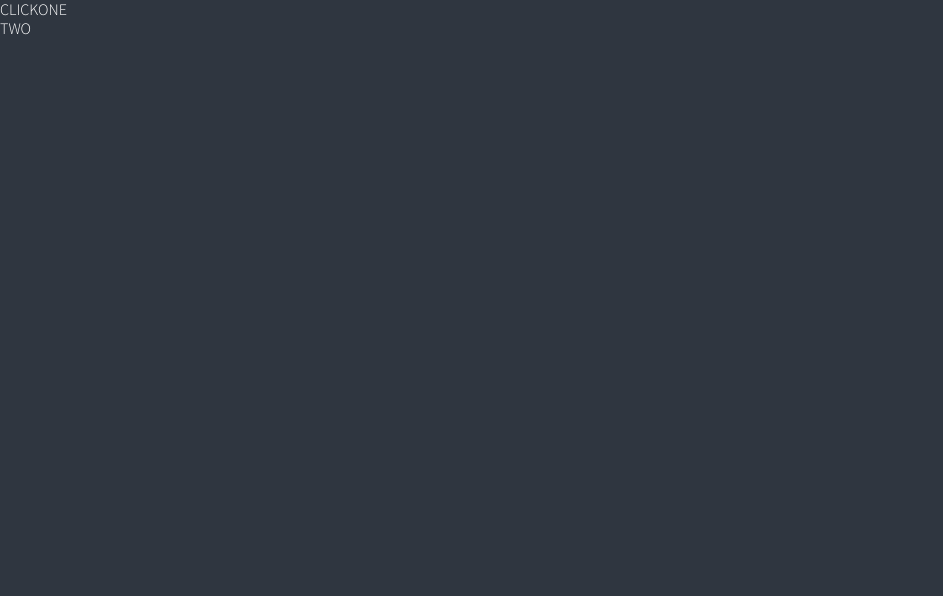
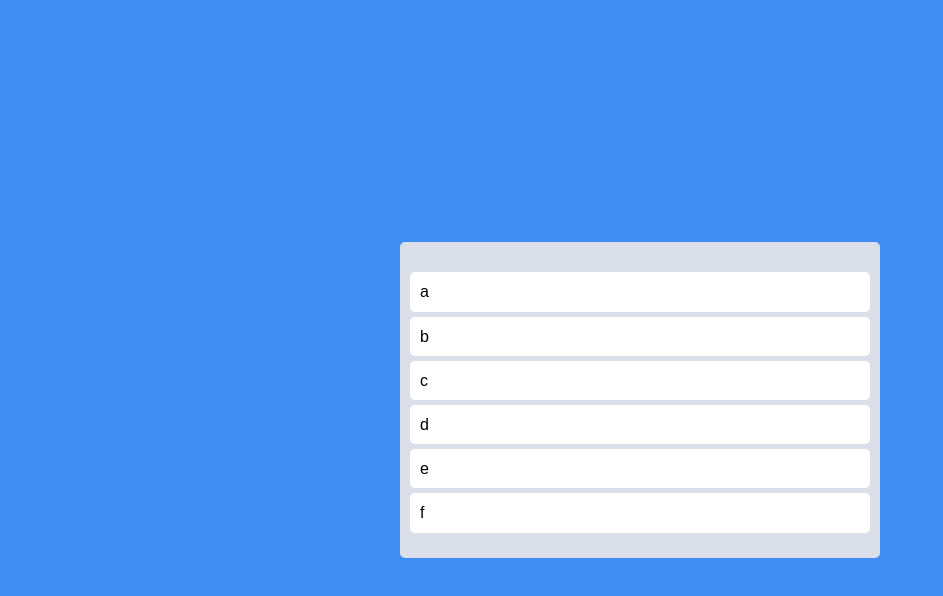
Before and after one commit to nakusha/trello_clone, a React (Create React App) app: page / in a window 1280 px wide. Shown: the top 596 px of the page, without its empty margins (0-943 px from the left). Built offline with nearby package versions, Linux system fonts and the light colour scheme.

Commit message:
DND list

```diff
--- a/src/App.tsx
+++ b/src/App.tsx
@@ -1,37 +1,67 @@
 import { DragDropContext, Draggable, Droppable } from "react-beautiful-dnd";
-// import { hourSelector, minuteState } from "./atoms";
+import styled from "styled-components";
+
+const Wrapper = styled.div`
+  display: flex;
+  max-width: 480px;
+  width: 100%;
+  margin: 0 auto;
+  justify-content: center;
+  align-items: center;
+  height: 100vh;
+`;
+
+const Boards = styled.div`
+  display: grid;
+  width: 100%;
+  grid-template-columns: repeat(1, 1fr);
+`;
+
+const Board = styled.div`
+  padding: 20px 10px;
+  padding-top: 30px;
+  background-color: ${(props) => props.theme.boardColor};
+  border-radius: 5px;
+  min-height: 200px;
+`;
+
+const Card = styled.div`
+  border-radius: 5px;
+  padding: 10px 10px;
+  background-color: ${(props) => props.theme.cardColor};
+  margin-bottom: 5px;
+`;
+
+const toDos = ["a", "b", "c", "d", "e", "f"];
 
 const App = () => {
   const onDragEnd = () => {};
   return (
     <DragDropContext onDragEnd={onDragEnd}>
-      <div>
+      <Wrapper>
+        <Boards>
           <Droppable droppableId="one">
             {(provider) => (
-            <ul ref={provider.innerRef} {...provider.droppableProps}>
-              <Draggable draggableId="first" index={0}>
+              <Board ref={provider.innerRef} {...provider.droppableProps}>
+                {toDos.map((toDo, index) => (
+                  <Draggable draggableId={toDo} index={index}>
                     {(provider) => (
-                  <li ref={provider.innerRef} {...provider.draggableProps}>
-                    <span {...provider.dragHandleProps}>CLICK</span>
-                    ONE
-                  </li>
+                      <Card
+                        ref={provider.innerRef}
+                        {...provider.draggableProps}
+                        {...provider.dragHandleProps}
+                      >
+                        {toDo}
+                      </Card>
                     )}
                   </Draggable>
-              <Draggable draggableId="second" index={1}>
-                {(provider) => (
-                  <li
-                    ref={provider.innerRef}
-                    {...provider.dragHandleProps}
-                    {...provider.draggableProps}
-                  >
-                    TWO
-                  </li>
-                )}
-              </Draggable>
-            </ul>
+                ))}
+                {provider.placeholder}
+              </Board>
             )}
           </Droppable>
-      </div>
+        </Boards>
+      </Wrapper>
     </DragDropContext>
   );
 };
--- a/src/index.tsx
+++ b/src/index.tsx
@@ -62,7 +62,7 @@
   font-weight: 300;
   font-family: 'Source Sans Pro', sans-serif;
   background-color:${(props) => props.theme.bgColor};
-  color:${(props) => props.theme.textColor};
+  color:black;
   line-height: 1.2;
 }
 a {
--- a/src/styled.d.ts
+++ b/src/styled.d.ts
@@ -2,9 +2,8 @@
 
 declare module "styled-components" {
   export interface DefaultTheme {
-    textColor: string;
+    cardColor: string;
     bgColor: string;
-    accentColor: string;
-    cardBgColor: string;
+    boardColor: string;
   }
 }
--- a/src/theme.ts
+++ b/src/theme.ts
@@ -1,7 +1,6 @@
 import { DefaultTheme } from "styled-components";
 export const darkTheme: DefaultTheme = {
-  bgColor: "#2f3640",
-  textColor: "white",
-  accentColor: "#9c88ff",
-  cardBgColor: "transparent",
+  bgColor: "#3f8cf2",
+  cardColor: "white",
+  boardColor: "#DADFE9",
 };
```
Lines whose indentation alone changed are shown as unchanged.
